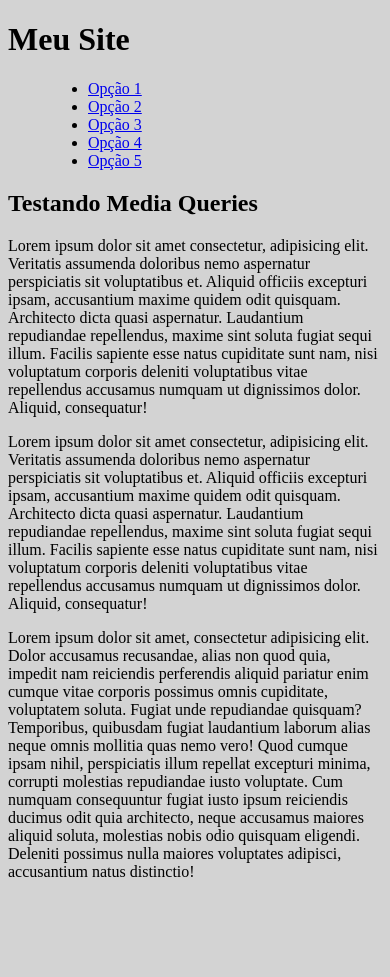
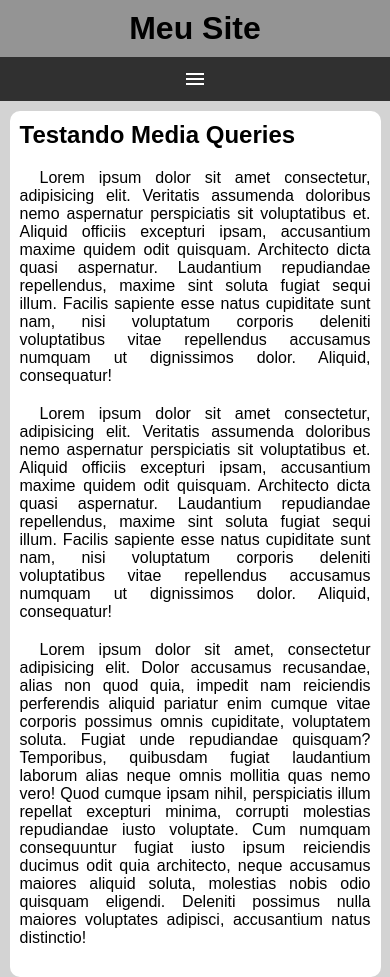
Before and after one commit to LucasGabriel2806/html-css, a plain HTML site: page exercicios/modulo-04/ex026/mq005/index.html in a window 390 px wide. Before the commit the page ends 897 px from the top, so only its background shows below. Drawn offline with nearby package versions, Linux system fonts and the light colour scheme.

Commit message:
Exercicio 26 005 media query

```diff
--- a/exercicios/modulo-04/ex026/mq005/estilos/style.css
+++ b/exercicios/modulo-04/ex026/mq005/estilos/style.css
@@ -1,5 +1,75 @@
 @charset "UTF-8";
+
+* {
+    font-family: Arial, Helvetica, sans-serif;
+    margin: 0;
+    padding: 0;
+}
 
 body, html {
     background-color: lightgrey;
 }
+
+header {
+    background-color: rgb(148, 148, 148);
+}
+
+header > h1 {
+    padding: 10px;
+    text-align: center;
+}
+
+span#burguer {
+    background-color: rgb(48, 48, 48);
+    color: white;
+    display: block;
+    text-align: center;
+    padding: 10px;
+    cursor: pointer;
+}
+
+span#burguer:hover {
+    background-color: white;
+    color: black;
+}
+
+menu {
+    display: none;
+}
+
+menu > ul {
+    list-style-type: none;
+}
+
+menu > ul > li > a {
+    display: block;
+    padding: 10px;
+    text-decoration: none;
+    text-align: center;
+    background-color: rgb(87, 87, 87);
+    color: white;
+    border-top: 2px solid gray;
+}
+
+menu > ul > li > a:hover {
+    background-color: gray;
+}
+
+main {
+    width: 90vw;
+    background-color: white;
+    margin: auto;
+    margin-top: 10px;
+    padding: 10px;
+    border-radius: 10px;
+}
+
+article > h2 {
+    padding-bottom: 20px;
+}
+
+article > p {
+    text-align: justify;
+    margin-bottom: 20px;
+    text-indent: 20px;
+}
--- a/exercicios/modulo-04/ex026/mq005/index.html
+++ b/exercicios/modulo-04/ex026/mq005/index.html
@@ -4,6 +4,7 @@
     <meta charset="UTF-8">
     <meta name="viewport" content="width=device-width, initial-scale=1.0">
     <title>Media Query</title>
+    <link rel="stylesheet" href="https://fonts.googleapis.com/css2?family=Material+Symbols+Outlined:opsz,wght,FILL,GRAD@20..48,100..700,0..1,-50..200&icon_names=menu" />
     <link rel="stylesheet" href="estilos/style.css">
 </head>
 <body>
@@ -12,7 +13,9 @@
 
         <h1>Meu Site</h1>
 
-        <menu>
+        <span id="burguer" class="material-symbols-outlined" onclick="clickMenu()">menu</span>
+
+        <menu id="itens">
 
             <ul>
 
@@ -56,5 +59,15 @@
 
     </main>
 
+    <script>
+        function clickMenu() {
+            if (itens.style.display == 'block') {
+                itens.style.display = 'none';
+            } else {
+                itens.style.display = 'block';
+            }
+        }
+    </script>
+
 </body>
 </html>
```
